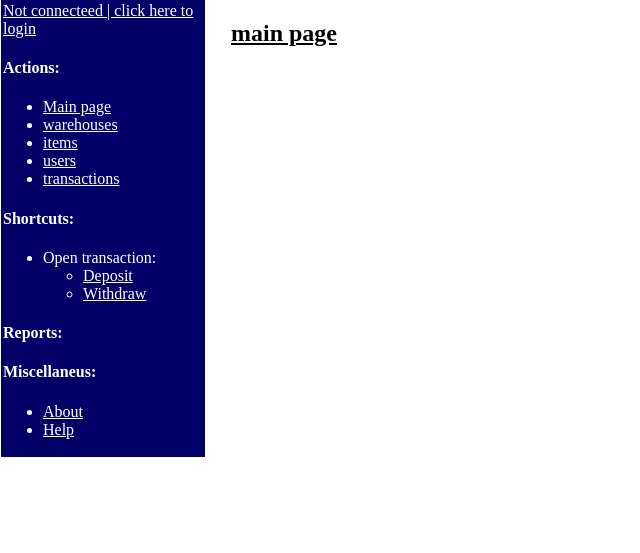
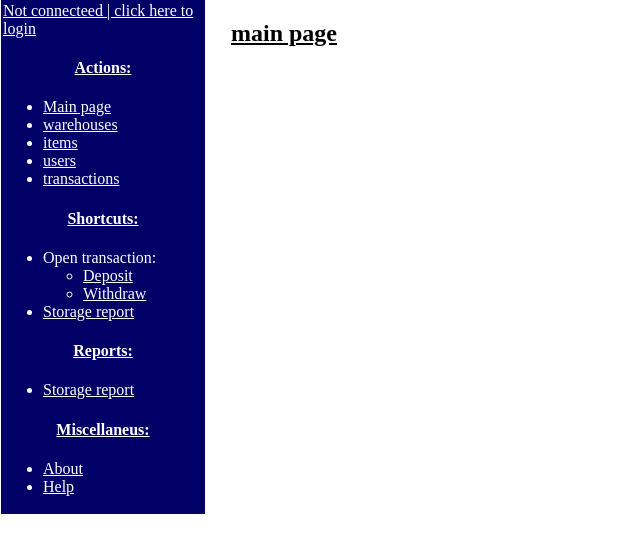
Before and after one commit to idan441/storage_flask_python, a Flask app: page / in a window 1280 px wide. Shown: the part 111-664 px from the top of the page, without its empty margins (0-640 px from the left). Run offline with Flask 2, Linux system fonts and the light colour scheme.

Commit message:
added storage report, improved design

```diff
--- a/main.py
+++ b/main.py
@@ -6,6 +6,7 @@
 import transactions #transactions AND actions funcitons
 import db_conn #db connection class, included also in all other modules.
 import login #Login module, which is up for logging and supplying user credentials after login.
+import reports #Reports generating functions.
 
 app = Flask(__name__)
 app.secret_key = "any random string" #Used to generate sessions, in the login.py module.
@@ -263,6 +264,13 @@
 
 
 
+#Reports micro-services:
+@app.route('/reports/storage')
+def report_storage_page():
+	return render_template('index.html', page_title="Storage report: ", content=reports.storage_report() )
+
+
+
 
 
 if __name__ == '__main__':
--- a/templates/index.html
+++ b/templates/index.html
@@ -15,6 +15,7 @@
 			div.menu {float:left;display:block;overflow:auto;width:200px;padding:2px;background-color:#000066;color:white;}
 			div.menu a, div.menu a:hover, div.menu a:visited {color:white;}
 			div.menu a:hover {font-weight:bold;}
+			div.menu h4 {text-align:center;text-decoration:underline;}
 			div.main {margin:10px 10px 10px 220px;}
 			div.main h2 {margin-left:10px;font-weight:bold;text-decoration:underline;}
 			div.footer {min-height:100px;}
@@ -25,6 +26,8 @@
 			.button a:hover{text-decoration:underline;}
 			input[type=submit] {background-color:#000066;min-width:180px;display:block;color:white;padding:4px;margin:8px auto 8px auto;overflow:auto;border-radius:4px;}
 		</style>
+
+		<meta http-equiv="Content-Type" content="text/html; charset=utf-8">
 	</head>
 	<body>
 
@@ -58,10 +61,13 @@
 						<li><a href="/warehouse">Withdraw</a></li>
 					</ul>
 				</li>
+				<li><a href="/warehouse">Storage report</a></li>
 			</ul>
 
 			<h4>Reports: </h4>
-
+			<ul>
+				<li><a href="/reports/storage">Storage report</a></li>
+			</ul>
 
 			<h4>Miscellaneus:</h4>
 			<ul>
```
Also changed, not shown: reports.py (added, +23 -0 lines).
